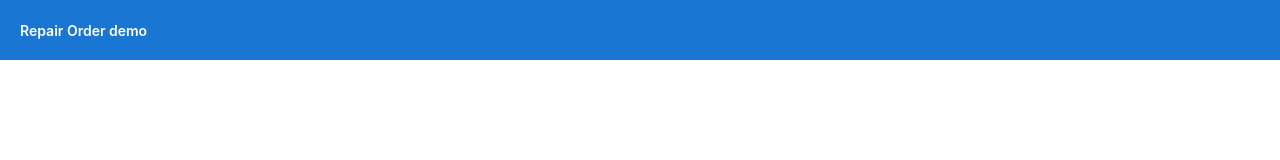
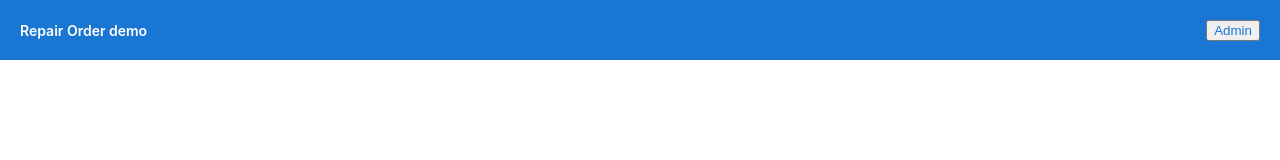
Before and after one commit to gurpreetdrake/ro-demo, an Angular app: page / in a window 1280 px wide. Shown: the top 160 px of the page. Built offline with nearby package versions, Linux system fonts and the light colour scheme.

Commit message:
Added lnik for admin panel

```diff
--- a/src/app/app.component.html
+++ b/src/app/app.component.html
@@ -297,12 +297,11 @@
 
 <!-- Toolbar -->
 <div class="toolbar" role="banner">
-
-  <span style='padding-left: 20px;'>Repair Order demo</span>
+  <span style='padding-left: 20px; flex: 1 1 auto;'>Repair Order demo</span>
+  <button style='margin-right: 20px;'><a href="/admin" target="blank">Admin</a></button>
 </div>
 
 <div class="content" role="main">
-
 
   <!-- Footer -->
   <footer>
```
Also changed, not shown: 1 other file (tests, documents, lock files or other folders).
